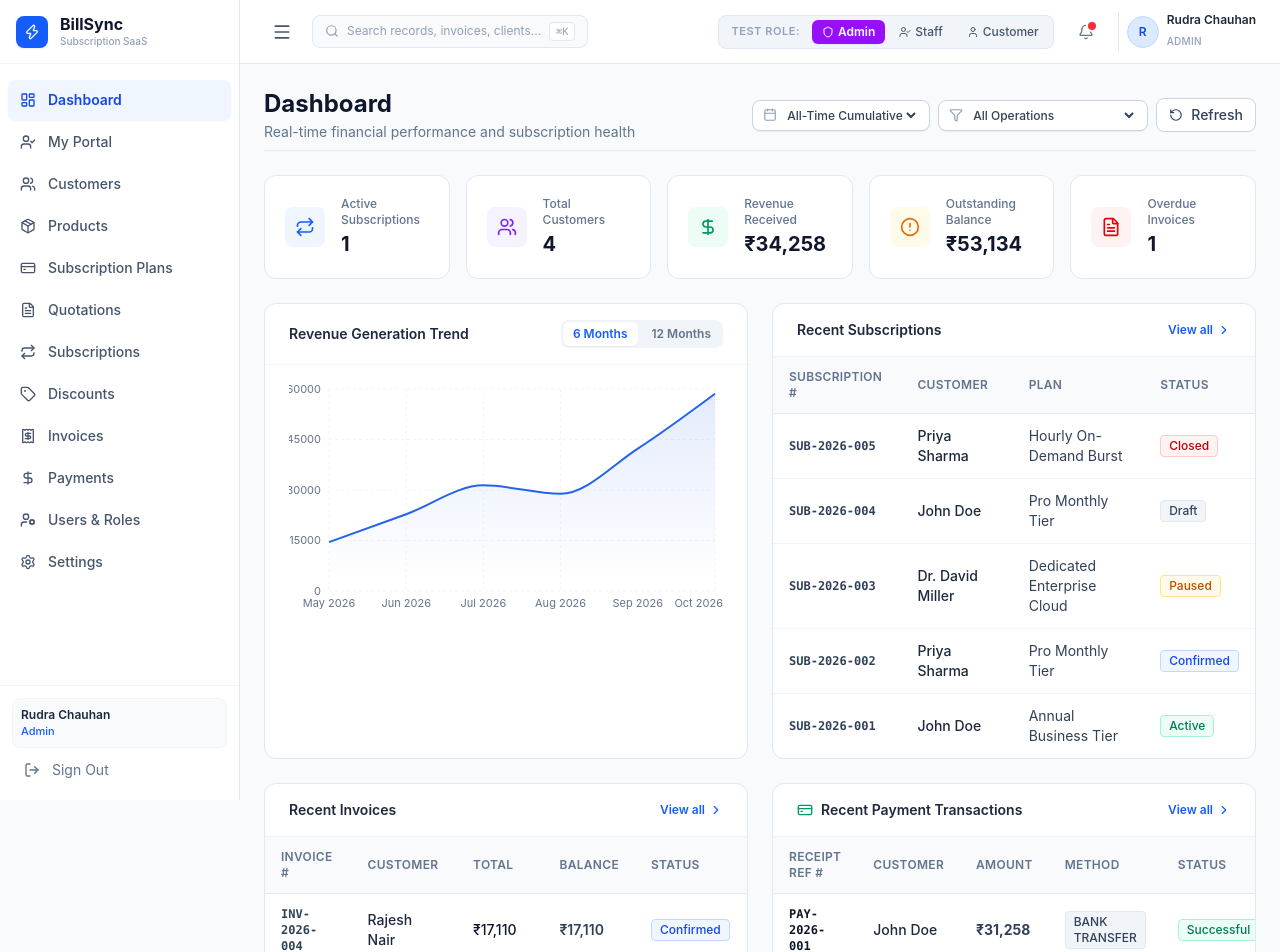
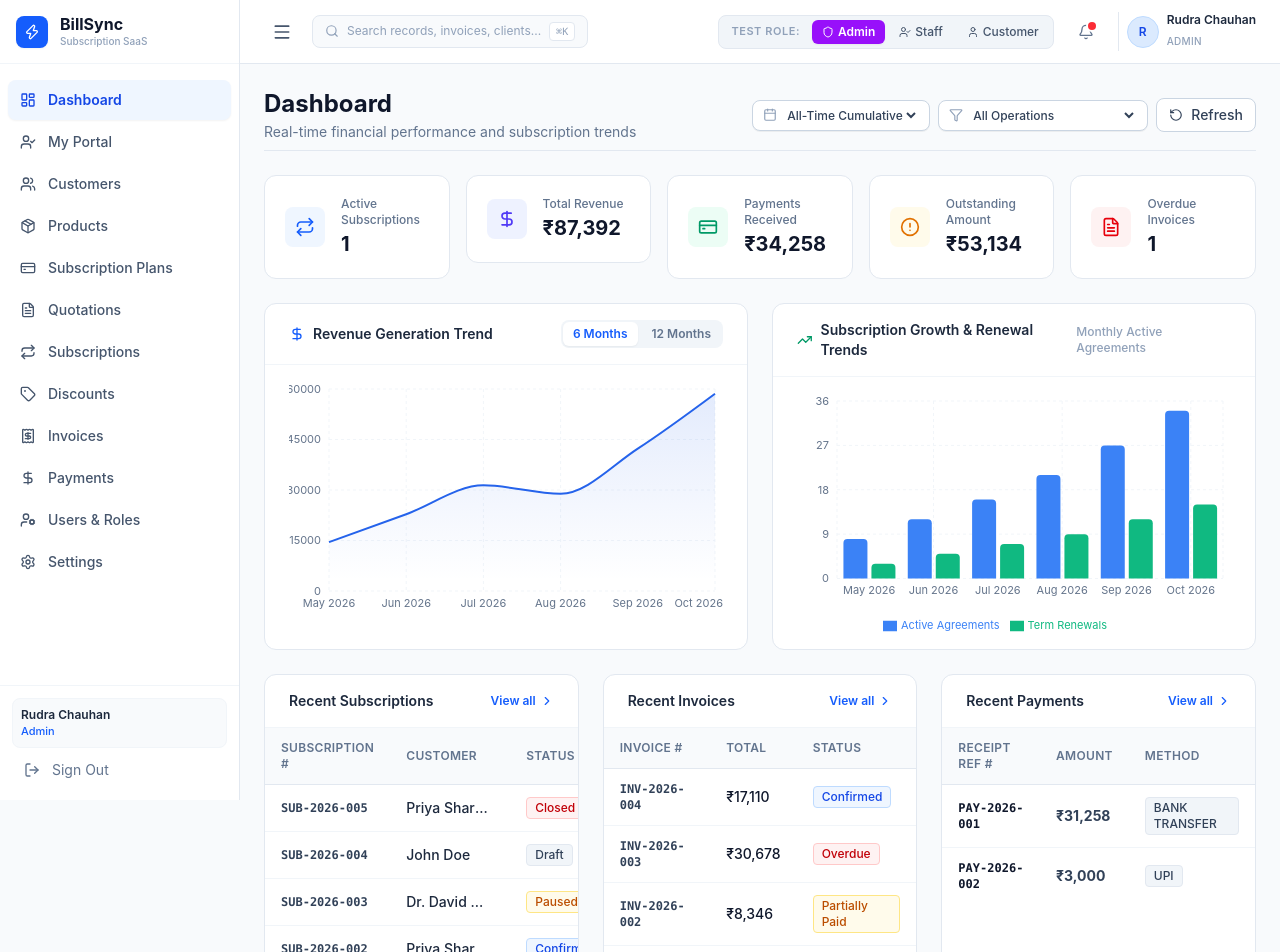
Before and after one commit to RANAPRINCE06/BillSync, a React (Vite) app: page / in a window 1280 px wide. Shown: the top 952 px of the page. Built offline with nearby package versions, Linux system fonts and the light colour scheme; sample sign-in values are in the browser's storage.

Commit message:
feat(frontend): complete full button functionality, subscription charts, and variant pricing previews

```diff
--- a/src/pages/dashboard/DashboardPage.jsx
+++ b/src/pages/dashboard/DashboardPage.jsx
@@ -2,10 +2,10 @@ import { useState, useEffect, useCallback } from 'react';
 import { Link, useNavigate } from 'react-router-dom';
 import {
   Users, Repeat, DollarSign, AlertCircle, FileText,
-  RotateCcw, Filter, Calendar, CreditCard, ChevronRight
+  RotateCcw, Filter, Calendar, CreditCard, ChevronRight, TrendingUp
 } from 'lucide-react';
 import {
-  AreaChart, Area, XAxis, YAxis, CartesianGrid, Tooltip, ResponsiveContainer
+  AreaChart, Area, BarChart, Bar, XAxis, YAxis, CartesianGrid, Tooltip, ResponsiveContainer, Legend
 } from 'recharts';
 import { dashboardService, paymentService } from '../../services';
 import { getErrorMessage } from '../../services/api';
@@ -35,7 +35,8 @@ export default function DashboardPage() {
   const [recentSubs, setRecentSubs] = useState([]);
   const [recentInvoices, setRecentInvoices] = useState([]);
   const [recentPayments, setRecentPayments] = useState([]);
-  const [chartData, setChartData] = useState([]);
+  const [revenueChartData, setRevenueChartData] = useState([]);
+  const [subChartData, setSubChartData] = useState([]);
   const [loading, setLoading] = useState(true);
   const [refreshing, setRefreshing] = useState(false);
 
@@ -46,11 +47,12 @@ export default function DashboardPage() {
 
   const fetchDashboardData = useCallback(async () => {
     try {
-      const [statsRes, subsRes, invRes, chartRes, payRes] = await Promise.all([
+      const [statsRes, subsRes, invRes, chartRes, subChartRes, payRes] = await Promise.all([
         dashboardService.getStats().catch(() => ({ data: null })),
         dashboardService.getRecentSubscriptions().catch(() => ({ data: [] })),
         dashboardService.getRecentInvoices().catch(() => ({ data: [] })),
         dashboardService.getRevenueChart().catch(() => ({ data: [] })),
+        dashboardService.getSubscriptionChart ? dashboardService.getSubscriptionChart().catch(() => ({ data: [] })) : Promise.resolve({ data: [] }),
         paymentService.getAll().catch(() => ({ data: [] })),
       ]);
 
@@ -70,7 +72,10 @@ export default function DashboardPage() {
       setRecentPayments(pays.slice(0, 5));
 
       const rawChart = Array.isArray(chartRes.data) ? chartRes.data : chartRes.data?.items || [];
-      setChartData(chartPeriod === '6M' ? rawChart.slice(-6) : rawChart);
+      setRevenueChartData(chartPeriod === '6M' ? rawChart.slice(-6) : rawChart);
+
+      const rawSubChart = Array.isArray(subChartRes.data) ? subChartRes.data : subChartRes.data?.items || [];
+      setSubChartData(chartPeriod === '6M' ? rawSubChart.slice(-6) : rawSubChart);
     } catch (err) {
       addToast(getErrorMessage(err, 'Failed to load dashboard metrics'), 'error');
     } finally {
@@ -91,6 +96,8 @@ export default function DashboardPage() {
 
   if (loading) return <PageSpinner />;
 
+  const totalRevenue = stats?.total_revenue ?? ((stats?.revenue_received || 0) + (stats?.outstanding_payments || 0));
+
   return (
     <div className="space-y-6">
       {/* Top Header with Date & Status Filters and Refresh Button */}
@@ -98,7 +105,7 @@ export default function DashboardPage() {
         <div>
           <h1 className="text-2xl font-bold text-slate-900">Dashboard</h1>
           <p className="text-xs sm:text-sm text-slate-500 mt-0.5">
-            Real-time financial performance and subscription health
+            Real-time financial performance and subscription trends
           </p>
         </div>
 
@@ -148,9 +155,9 @@ export default function DashboardPage() {
         </div>
       </div>
 
-      {/* Interactive KPI Cards */}
+      {/* 5 Core Summary Cards Requested */}
       <div className="grid grid-cols-1 sm:grid-cols-2 lg:grid-cols-3 xl:grid-cols-5 gap-4">
-        {/* Active Subscriptions Card */}
+        {/* 1. Active Subscriptions Card */}
         <div
           onClick={() => navigate('/subscriptions')}
           className="cursor-pointer transition-transform hover:-translate-y-0.5"
@@ -165,37 +172,37 @@ export default function DashboardPage() {
           />
         </div>
 
-        {/* Total Customers Card */}
+        {/* 2. Total Revenue Card */}
         <div
-          onClick={() => navigate('/customers')}
+          onClick={() => navigate('/invoices')}
           className="cursor-pointer transition-transform hover:-translate-y-0.5"
-          title="Click to view registered clients"
+          title="Click to view all invoices and revenue"
         >
           <StatCard
-            icon={Users}
-            label="Total Customers"
-            value={stats?.total_customers ?? stats?.totalCustomers ?? 0}
-            iconBg="bg-violet-50"
-            iconColor="text-violet-600"
+            icon={DollarSign}
+            label="Total Revenue"
+            value={formatCurrency(totalRevenue)}
+            iconBg="bg-indigo-50"
+            iconColor="text-indigo-600"
           />
         </div>
 
-        {/* Revenue Received Card */}
+        {/* 3. Payments Received Card */}
         <div
           onClick={() => navigate('/payments')}
           className="cursor-pointer transition-transform hover:-translate-y-0.5"
           title="Click to view payment history"
         >
           <StatCard
-            icon={DollarSign}
-            label="Revenue Received"
+            icon={CreditCard}
+            label="Payments Received"
             value={formatCurrency(stats?.revenue_received ?? stats?.revenueReceived)}
             iconBg="bg-emerald-50"
             iconColor="text-emerald-600"
           />
         </div>
 
-        {/* Outstanding Balance Card */}
+        {/* 4. Outstanding Amount Card */}
         <div
           onClick={() => navigate('/invoices')}
           className="cursor-pointer transition-transform hover:-translate-y-0.5"
@@ -203,14 +210,14 @@ export default function DashboardPage() {
         >
           <StatCard
             icon={AlertCircle}
-            label="Outstanding Balance"
+            label="Outstanding Amount"
             value={formatCurrency(stats?.outstanding_payments ?? stats?.outstandingPayments)}
             iconBg="bg-amber-50"
             iconColor="text-amber-600"
           />
         </div>
 
-        {/* Overdue Invoices Card */}
+        {/* 5. Overdue Invoices Card */}
         <div
           onClick={() => navigate('/invoices')}
           className="cursor-pointer transition-transform hover:-translate-y-0.5"
@@ -226,12 +233,15 @@ export default function DashboardPage() {
         </div>
       </div>
 
-      {/* Charts & Graphs Section */}
+      {/* Charts Section: Revenue Chart & Subscription Chart */}
       <div className="grid grid-cols-1 xl:grid-cols-2 gap-6">
-        {/* Revenue Trend Chart with 6M/12M toggle */}
+        {/* Revenue Trend Chart */}
         <Card>
           <CardHeader>
-            <CardTitle>Revenue Generation Trend</CardTitle>
+            <div className="flex items-center gap-2">
+              <DollarSign className="w-4 h-4 text-blue-600" />
+              <CardTitle>Revenue Generation Trend</CardTitle>
+            </div>
             <div className="flex items-center gap-1 bg-slate-100 p-0.5 rounded-lg text-xs font-semibold">
               <button
                 type="button"
@@ -254,11 +264,11 @@ export default function DashboardPage() {
             </div>
           </CardHeader>
           <CardBody>
-            {chartData.length === 0 ? (
+            {revenueChartData.length === 0 ? (
               <p className="text-sm text-slate-400 text-center py-12">No dynamic revenue data reported yet.</p>
             ) : (
               <ResponsiveContainer width="100%" height={240}>
-                <AreaChart data={chartData} margin={{ top: 8, right: 8, left: -20, bottom: 0 }}>
+                <AreaChart data={revenueChartData} margin={{ top: 8, right: 8, left: -20, bottom: 0 }}>
                   <defs>
                     <linearGradient id="revGrad" x1="0" y1="0" x2="0" y2="1">
                       <stop offset="5%" stopColor="#2563eb" stopOpacity={0.2} />
@@ -279,7 +289,40 @@ export default function DashboardPage() {
           </CardBody>
         </Card>
 
-        {/* Recent Subscriptions (Clickable Rows) */}
+        {/* Subscription Trends Chart */}
+        <Card>
+          <CardHeader>
+            <div className="flex items-center gap-2">
+              <TrendingUp className="w-4 h-4 text-emerald-600" />
+              <CardTitle>Subscription Growth & Renewal Trends</CardTitle>
+            </div>
+            <span className="text-xs text-slate-400 font-medium">Monthly Active Agreements</span>
+          </CardHeader>
+          <CardBody>
+            {subChartData.length === 0 ? (
+              <p className="text-sm text-slate-400 text-center py-12">No subscription data reported yet.</p>
+            ) : (
+              <ResponsiveContainer width="100%" height={240}>
+                <BarChart data={subChartData} margin={{ top: 8, right: 8, left: -20, bottom: 0 }}>
+                  <CartesianGrid strokeDasharray="3 3" stroke="#f1f5f9" />
+                  <XAxis dataKey="month" tick={{ fontSize: 11, fill: '#64748b' }} axisLine={false} tickLine={false} />
+                  <YAxis tick={{ fontSize: 11, fill: '#64748b' }} axisLine={false} tickLine={false} />
+                  <Tooltip
+                    contentStyle={{ borderRadius: '8px', border: '1px solid #e2e8f0', fontSize: '12px' }}
+                  />
+                  <Legend wrapperStyle={{ fontSize: '11px', paddingTop: '8px' }} />
+                  <Bar dataKey="subscriptions" name="Active Agreements" fill="#3b82f6" radius={[4, 4, 0, 0]} />
+                  <Bar dataKey="renewals" name="Term Renewals" fill="#10b981" radius={[4, 4, 0, 0]} />
+                </BarChart>
+              </ResponsiveContainer>
+            )}
+          </CardBody>
+        </Card>
+      </div>
+
+      {/* Recent Activities Section */}
+      <div className="grid grid-cols-1 xl:grid-cols-3 gap-6">
+        {/* Recent Subscriptions */}
         <Card>
           <CardHeader>
             <CardTitle>Recent Subscriptions</CardTitle>
@@ -292,11 +335,10 @@ export default function DashboardPage() {
             <TableHead>
               <Th>Subscription #</Th>
               <Th>Customer</Th>
-              <Th>Plan</Th>
               <Th>Status</Th>
             </TableHead>
             {recentSubs.length === 0 ? (
-              <TableEmpty message="No recent subscriptions" cols={4} />
+              <TableEmpty message="No recent subscriptions" cols={3} />
             ) : (
               <TableBody>
                 {recentSubs.map((sub) => (
@@ -306,8 +348,7 @@ export default function DashboardPage() {
                     className="hover:bg-slate-50 transition-colors cursor-pointer"
                   >
                     <Td className="font-mono text-xs font-semibold text-blue-700">{sub.subscription_number || `#${sub.id}`}</Td>
-                    <Td className="font-medium text-slate-800">{sub.customer_name || sub.customer?.name || '—'}</Td>
-                    <Td>{sub.plan_name || sub.plan?.name || '—'}</Td>
+                    <Td className="font-medium text-slate-800 truncate max-w-[120px]">{sub.customer_name || '—'}</Td>
                     <Td>
                       <StatusBadge status={sub.status} />
                     </Td>
@@ -317,11 +358,8 @@ export default function DashboardPage() {
             )}
           </Table>
         </Card>
-      </div>
 
-      {/* Recent Invoices & Recent Payments Section */}
-      <div className="grid grid-cols-1 lg:grid-cols-2 gap-6">
-        {/* Recent Invoices (Clickable Rows) */}
+        {/* Recent Invoices */}
         <Card>
           <CardHeader>
             <CardTitle>Recent Invoices</CardTitle>
@@ -333,13 +371,11 @@ export default function DashboardPage() {
           <Table>
             <TableHead>
               <Th>Invoice #</Th>
-              <Th>Customer</Th>
               <Th>Total</Th>
-              <Th>Balance</Th>
               <Th>Status</Th>
             </TableHead>
             {recentInvoices.length === 0 ? (
-              <TableEmpty message="No recent invoices" cols={5} />
+              <TableEmpty message="No recent invoices" cols={3} />
             ) : (
               <TableBody>
                 {recentInvoices.map((inv) => (
@@ -348,16 +384,8 @@ export default function DashboardPage() {
                     onClick={() => navigate(`/invoices/${inv.id}`)}
                     className="hover:bg-slate-50 transition-colors cursor-pointer"
                   >
-                    <Td className="font-mono text-xs font-semibold text-blue-700">{inv.invoice_number || inv.number}</Td>
-                    <Td className="font-medium text-slate-800">{inv.customer_name || '—'}</Td>
+                    <Td className="font-mono text-xs font-semibold text-blue-700">{inv.invoice_number}</Td>
                     <Td className="font-medium text-slate-900">{formatCurrency(inv.total)}</Td>
-                    <Td className={inv.balance_due > 0 ? 'text-red-600 font-semibold' : 'text-slate-600'}>
-                      {formatCurrency(
-                        inv.balance_due !== undefined
-                          ? inv.balance_due
-                          : (inv.total || 0) - (inv.amount_paid || 0)
-                      )}
-                    </Td>
                     <Td>
                       <StatusBadge status={inv.status} />
                     </Td>
@@ -368,13 +396,10 @@ export default function DashboardPage() {
           </Table>
         </Card>
 
-        {/* Recent Payment Transactions (Clickable Rows) */}
+        {/* Recent Payments */}
         <Card>
           <CardHeader>
-            <div className="flex items-center gap-2">
-              <CreditCard className="w-4 h-4 text-emerald-600" />
-              <CardTitle>Recent Payment Transactions</CardTitle>
-            </div>
+            <CardTitle>Recent Payments</CardTitle>
             <Link to="/payments" className="text-xs font-semibold text-blue-600 hover:underline flex items-center gap-1">
               <span>View all</span>
               <ChevronRight className="w-3.5 h-3.5" />
@@ -383,13 +408,11 @@ export default function DashboardPage() {
           <Table>
             <TableHead>
               <Th>Receipt Ref #</Th>
-              <Th>Customer</Th>
               <Th>Amount</Th>
               <Th>Method</Th>
-              <Th>Status</Th>
             </TableHead>
             {recentPayments.length === 0 ? (
-              <TableEmpty message="No payments recorded" cols={5} />
+              <TableEmpty message="No recent payments" cols={3} />
             ) : (
               <TableBody>
                 {recentPayments.map((p) => (
@@ -398,16 +421,10 @@ export default function DashboardPage() {
                     onClick={() => navigate('/payments')}
                     className="hover:bg-slate-50 transition-colors cursor-pointer"
                   >
-                    <Td className="font-mono text-xs font-semibold text-slate-900">
-                      {p.payment_reference || `#${p.id}`}
-                    </Td>
-                    <Td className="font-medium text-slate-800">{p.customer_name || 'Client'}</Td>
+                    <Td className="font-mono text-xs font-semibold text-slate-900">{p.payment_reference || `#${p.id}`}</Td>
                     <Td className="font-bold text-emerald-700">{formatCurrency(p.amount)}</Td>
                     <Td>
                       <StatusBadge status={p.payment_method} />
-                    </Td>
-                    <Td>
-                      <StatusBadge status={p.status || 'SUCCESSFUL'} />
                     </Td>
                   </tr>
                 ))}
--- a/src/pages/subscriptions/SubscriptionFormPage.jsx
+++ b/src/pages/subscriptions/SubscriptionFormPage.jsx
@@ -123,6 +123,22 @@ export default function SubscriptionFormPage() {
         if (p) {
           item.name = p.name;
           item.unit_price = p.sales_price ?? p.price ?? 0;
+          item.variant_id = '';
+        }
+      } else if (field === 'variant_id') {
+        item.variant_id = value;
+        const p = products.find((x) => String(x.id) === String(item.product_id));
+        if (p) {
+          const basePrice = Number(p.sales_price ?? p.price ?? 0);
+          const variant = (p.variants || []).find((v) => (v.id || v.name) === value);
+          if (variant) {
+            const addl = Number(variant.additional_price || 0);
+            item.unit_price = basePrice + addl;
+            item.name = `${p.name} (${variant.name})`;
+          } else {
+            item.unit_price = basePrice;
+            item.name = p.name;
+          }
         }
       }
       next[i] = item;
@@ -325,6 +341,7 @@ export default function SubscriptionFormPage() {
                 <tbody className="divide-y divide-slate-100">
                   {items.map((item, i) => {
                     const lineTotal = calculateLineTotal(item.quantity, item.unit_price);
+                    const selectedProd = products.find((x) => String(x.id) === String(item.product_id));
                     return (
                       <tr key={i} className="hover:bg-slate-50/60 transition-colors">
                         <td className="px-3 py-2.5">
@@ -340,6 +357,27 @@ export default function SubscriptionFormPage() {
                               </option>
                             ))}
                           </select>
+                          {selectedProd?.variants && selectedProd.variants.length > 0 && (
+                            <div className="mt-1 flex items-center gap-1">
+                              <Layers className="w-3 h-3 text-slate-400 shrink-0" />
+                              <select
+                                value={item.variant_id || ''}
+                                onChange={(e) => updateItem(i, 'variant_id', e.target.value)}
+                                className="w-full text-[11px] px-2 py-1 border border-slate-200 rounded bg-slate-50 text-slate-700 outline-none focus:border-blue-500 cursor-pointer"
+                              >
+                                <option value="">Base Variant ({formatCurrency(selectedProd.sales_price ?? selectedProd.price ?? 0)})</option>
+                                {selectedProd.variants.map((v) => {
+                                  const addl = Number(v.additional_price || 0);
+                                  const finalP = Number(selectedProd.sales_price ?? selectedProd.price ?? 0) + addl;
+                                  return (
+                                    <option key={v.id || v.name} value={v.id || v.name}>
+                                      {v.name} (+{formatCurrency(addl)} = {formatCurrency(finalP)})
+                                    </option>
+                                  );
+                                })}
+                              </select>
+                            </div>
+                          )}
                           {errors[`item_${i}_prod`] && (
                             <p className="text-[10px] text-red-500 mt-0.5">{errors[`item_${i}_prod`]}</p>
                           )}
--- a/src/services/index.js
+++ b/src/services/index.js
@@ -39,6 +39,8 @@ export const dashboardService = {
     USE_MOCK ? mockWrap(mockService.getRecentInvoices()) : api.get('/dashboard/recent-invoices'),
   getRevenueChart: () =>
     USE_MOCK ? mockWrap(mockService.getRevenueChart()) : api.get('/dashboard/revenue-chart'),
+  getSubscriptionChart: () =>
+    USE_MOCK ? mockWrap(mockService.getSubscriptionChart()) : api.get('/dashboard/subscription-chart'),
 };
 
 // ----------------------------------------------------------------------------
--- a/src/services/mockService.js
+++ b/src/services/mockService.js
@@ -22,10 +22,14 @@ export const mockService = {
       .filter((i) => i.status !== 'CANCELLED' && i.status !== 'PAID')
       .reduce((sum, i) => sum + Number(i.balance_due || 0), 0);
     const overdue_invoices = store.invoices.filter((i) => i.status === 'OVERDUE').length;
+    const total_revenue = store.invoices
+      .filter((i) => i.status !== 'CANCELLED')
+      .reduce((sum, i) => sum + Number(i.total || 0), 0);
 
     return {
       active_subscriptions,
       total_customers,
+      total_revenue,
       revenue_received,
       outstanding_payments,
       overdue_invoices,
@@ -48,6 +52,19 @@ export const mockService = {
     await delay();
     const store = getMockStore();
     return store.revenue_chart || [];
+  },
+
+  async getSubscriptionChart() {
+    await delay();
+    const store = getMockStore();
+    return store.subscription_chart || [
+      { month: 'May 2026', subscriptions: 8, renewals: 3 },
+      { month: 'Jun 2026', subscriptions: 12, renewals: 5 },
+      { month: 'Jul 2026', subscriptions: 16, renewals: 7 },
+      { month: 'Aug 2026', subscriptions: 21, renewals: 9 },
+      { month: 'Sep 2026', subscriptions: 27, renewals: 12 },
+      { month: 'Oct 2026', subscriptions: 34, renewals: 15 },
+    ];
   },
 
   // --------------------------------------------------------------------------
```
Also changed, not shown: src/pages/quotations/QuotationFormPage.jsx (+38 -0 lines).
